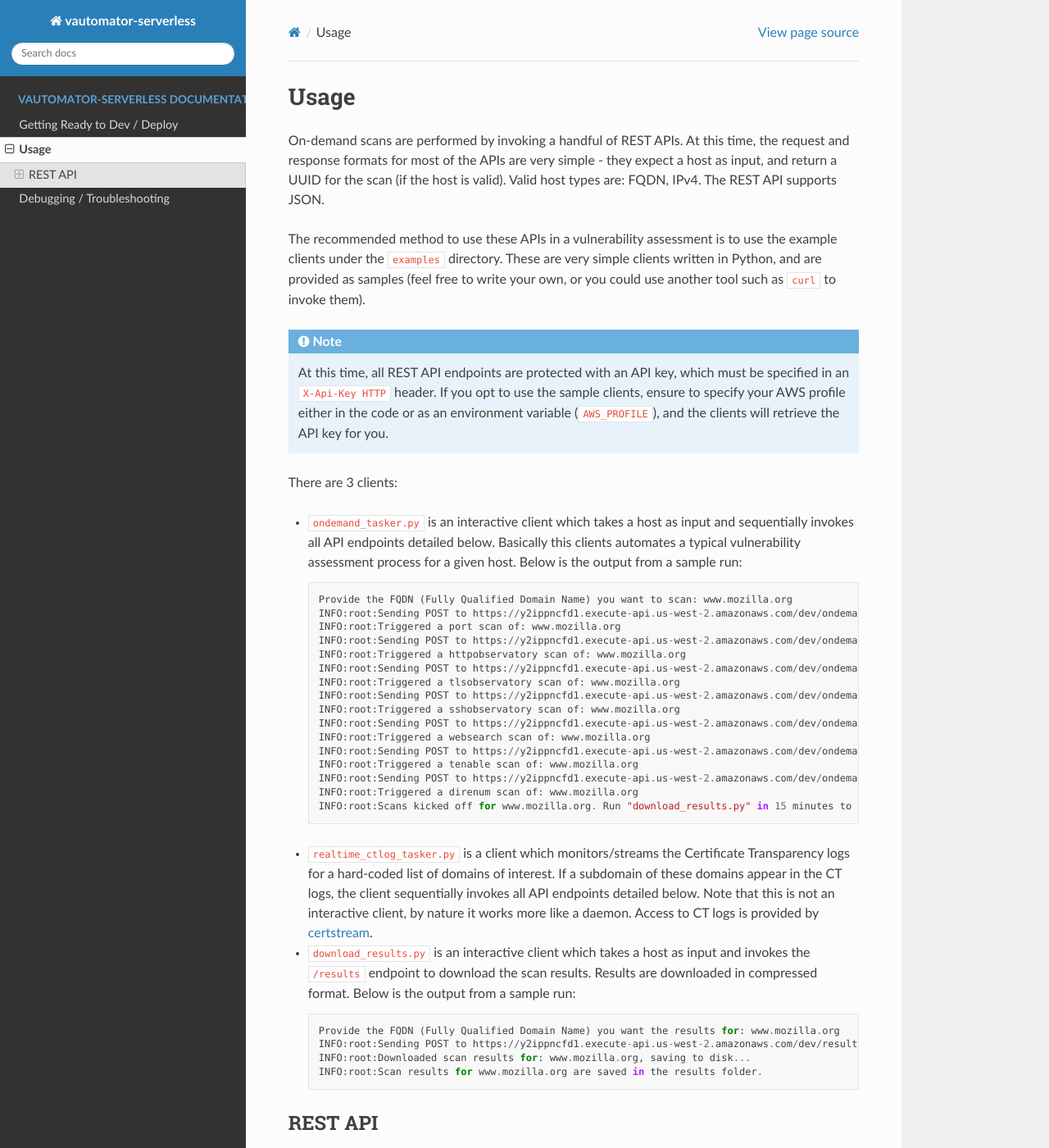
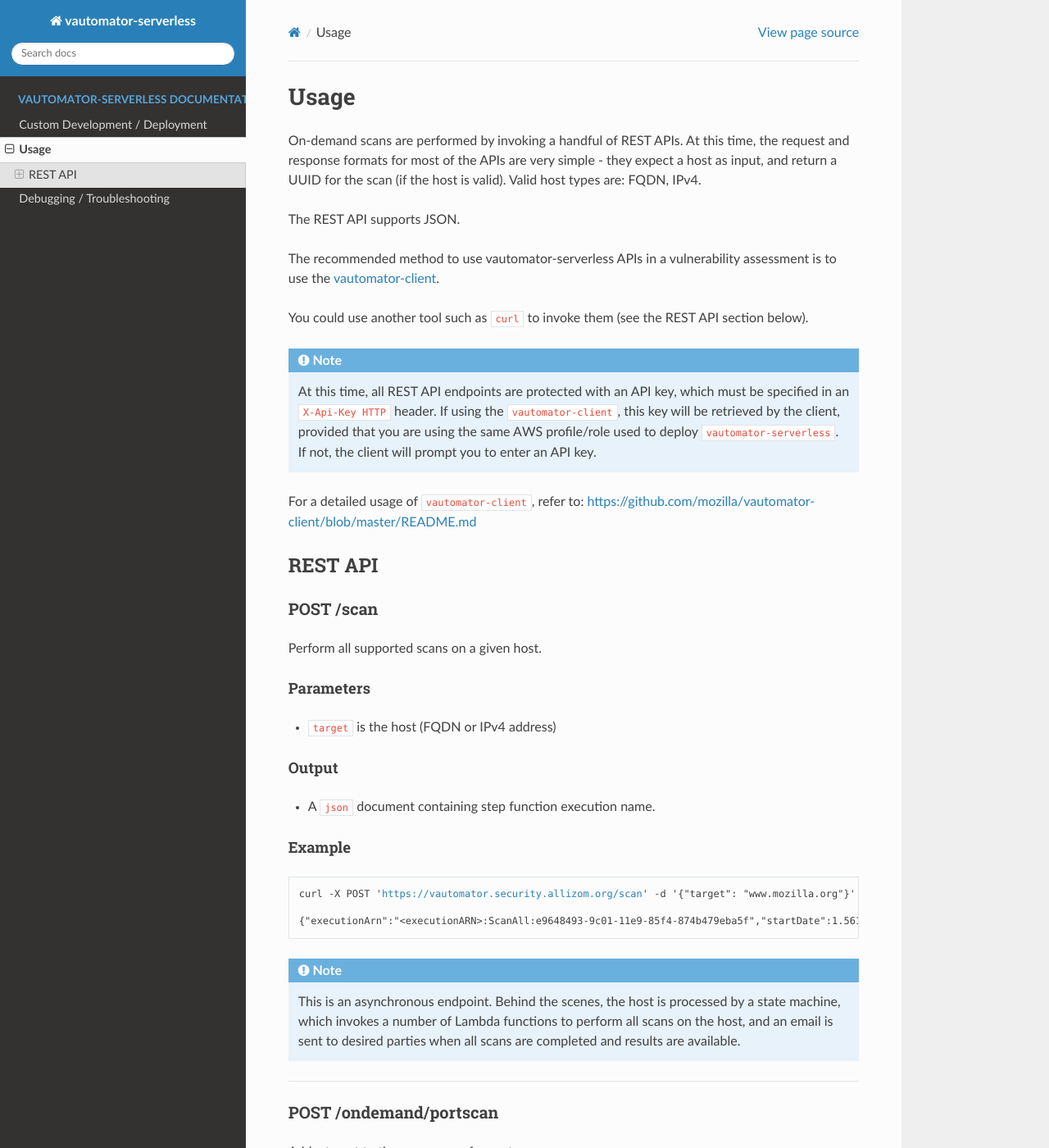
Before and after one commit to mozilla/vautomator-serverless, a Sphinx documentation site: the page built from docs/usage.rst, in a window 1280 px wide and 1400 px high. Shown: the whole window at 82% size. Built offline with Sphinx 7.4.7 and the Read the Docs theme 2.0.0, drawn with Linux system fonts in a browser that asks for light colours; some of the changed text lies outside the part shown.

Commit message:
Update public documentation

```diff
--- a/docs/troubleshoot.rst
+++ b/docs/troubleshoot.rst
@@ -1,3 +1,5 @@
 ############################
 Debugging / Troubleshooting
 ############################
+
+Currently, the best way to debug or troubleshoot is to access Cloudwatch logs for your AWS account used to deploy ``vautomator-serverless``.
--- a/docs/usage.rst
+++ b/docs/usage.rst
@@ -2,62 +2,18 @@
 Usage
 ############
 
-On-demand scans are performed by invoking a handful of REST APIs. At this time, the request
-and response formats for most of the APIs are very simple - they expect a host as input, and
-return a UUID for the scan (if the host is valid). Valid host types are: FQDN, IPv4.
+On-demand scans are performed by invoking a handful of REST APIs. At this time, the request and response formats for most of the APIs are very simple - they expect a host as input, and return a UUID for the scan (if the host is valid). Valid host types are: FQDN, IPv4.
+
 The REST API supports JSON.
 
-The recommended method to use these APIs in a vulnerability assessment is to
-use the example clients under the ``examples`` directory. These are very simple clients
-written in Python, and are provided as samples (feel free to write your own, or you could
-use another tool such as ``curl`` to invoke them).
+The recommended method to use vautomator-serverless APIs in a vulnerability assessment is to use the `vautomator-client <https://github.com/mozilla/vautomator-client>`__.
+
+You could use another tool such as ``curl`` to invoke them (see the REST API section below).
 
 .. note:: At this time, all REST API endpoints are protected with an API key, which
-   must be specified in an ``X-Api-Key HTTP`` header. If you opt to use the sample clients,
-   ensure to specify your AWS profile either in the code or as an environment variable
-   (``AWS_PROFILE``), and the clients will retrieve the API key for you.
+   must be specified in an ``X-Api-Key HTTP`` header. If using the ``vautomator-client``, this key will be retrieved by the client, provided that you are using the same AWS profile/role used to deploy ``vautomator-serverless``. If not, the client will prompt you to enter an API key.
 
-There are 3 clients:
-
-*   ``ondemand_tasker.py`` is an interactive client which takes a host as input and
-    sequentially invokes all API endpoints detailed below. Basically this clients automates
-    a typical vulnerability assessment process for a given host. Below is the output from
-    a sample run:
-
-    .. parsed-literal::
-
-       Provide the FQDN (Fully Qualified Domain Name) you want to scan: www.mozilla.org
-       INFO:root:Sending POST to https://y2ippncfd1.execute-api.us-west-2.amazonaws.com/dev/ondemand/portscan
-       INFO:root:Triggered a port scan of: www.mozilla.org
-       INFO:root:Sending POST to https://y2ippncfd1.execute-api.us-west-2.amazonaws.com/dev/ondemand/httpobservatory
-       INFO:root:Triggered a httpobservatory scan of: www.mozilla.org
-       INFO:root:Sending POST to https://y2ippncfd1.execute-api.us-west-2.amazonaws.com/dev/ondemand/tlsobservatory
-       INFO:root:Triggered a tlsobservatory scan of: www.mozilla.org
-       INFO:root:Sending POST to https://y2ippncfd1.execute-api.us-west-2.amazonaws.com/dev/ondemand/sshobservatory
-       INFO:root:Triggered a sshobservatory scan of: www.mozilla.org
-       INFO:root:Sending POST to https://y2ippncfd1.execute-api.us-west-2.amazonaws.com/dev/ondemand/websearch
-       INFO:root:Triggered a websearch scan of: www.mozilla.org
-       INFO:root:Sending POST to https://y2ippncfd1.execute-api.us-west-2.amazonaws.com/dev/ondemand/tenablescan
-       INFO:root:Triggered a tenable scan of: www.mozilla.org
-       INFO:root:Sending POST to https://y2ippncfd1.execute-api.us-west-2.amazonaws.com/dev/ondemand/direnum
-       INFO:root:Triggered a direnum scan of: www.mozilla.org
-       INFO:root:Scans kicked off for www.mozilla.org. Run "download_results.py" in 15 minutes to have the scan results.
-
-*   ``realtime_ctlog_tasker.py`` is a client which monitors/streams the Certificate
-    Transparency logs for a hard-coded list of domains of interest. If a subdomain of these
-    domains appear in the CT logs, the client sequentially invokes all API endpoints detailed
-    below. Note that this is not an interactive client, by nature it works more like a daemon.
-    Access to CT logs is provided by `certstream <https://github.com/CaliDog/certstream-python>`_.
-*   ``download_results.py`` is an interactive client which takes a host as input and
-    invokes the ``/results`` endpoint to download the scan results. Results are downloaded in
-    compressed format. Below is the output from a sample run:
-
-    .. parsed-literal::
-
-       Provide the FQDN (Fully Qualified Domain Name) you want the results for: www.mozilla.org
-       INFO:root:Sending POST to https://y2ippncfd1.execute-api.us-west-2.amazonaws.com/dev/results
-       INFO:root:Downloaded scan results for: www.mozilla.org, saving to disk...
-       INFO:root:Scan results for www.mozilla.org are saved in the results folder.
+For a detailed usage of ``vautomator-client``, refer to: https://github.com/mozilla/vautomator-client/blob/master/README.md
 
 REST API
 ===========
@@ -76,7 +32,7 @@
 Example
 ++++++++
 .. parsed-literal::
-   curl -X POST 'https://y2ippncfd1.execute-api.us-west-2.amazonaws.com/dev/scan' \
+   curl -X POST 'https://vautomator.security.allizom.org/scan' \
    -d '{"target": "www.mozilla.org"}' -H 'X-Api-Key: abcdefgh12345678'
 
    {"executionArn":"<executionARN>:ScanAll:e9648493-9c01-11e9-85f4-874b479eba5f","startDate":1.561986763711E9}
@@ -102,7 +58,7 @@
 Example
 ++++++++
 .. parsed-literal::
-   curl -X POST 'https://y2ippncfd1.execute-api.us-west-2.amazonaws.com/dev/ondemand/portscan' \
+   curl -X POST 'https://vautomator.security.allizom.org/ondemand/portscan' \
    -d '{"target": "www.mozilla.org"}' -H 'X-Api-Key: abcdefgh12345678'
 
    {"uuid": "ac90f64c-3516-4449-bf4e-040d2f18fdc9"}
@@ -127,7 +83,7 @@
 Example
 ++++++++
 .. parsed-literal::
-   curl -X POST 'https://y2ippncfd1.execute-api.us-west-2.amazonaws.com/dev/ondemand/httpobservatory' \
+   curl -X POST 'https://vautomator.security.allizom.org/ondemand/httpobservatory' \
    -d '{"target": "www.mozilla.org"}' -H 'X-Api-Key: abcdefgh12345678'
 
    {"uuid": "6dd38a01-4d2d-4781-8db1-3ab65b63e1fb"}
@@ -149,7 +105,7 @@
 Example
 ++++++++
 .. parsed-literal::
-   curl -X POST 'https://y2ippncfd1.execute-api.us-west-2.amazonaws.com/dev/ondemand/tlsobservatory' \
+   curl -X POST 'https://vautomator.security.allizom.org/ondemand/tlsobservatory' \
    -d '{"target": "www.mozilla.org"}' -H 'X-Api-Key: abcdefgh12345678'
 
    {"uuid": "31c1f82e-83e2-4ccf-b245-8907d0a9eee8"}
@@ -171,7 +127,7 @@
 Example
 ++++++++
 .. parsed-literal::
-   curl -X POST 'https://y2ippncfd1.execute-api.us-west-2.amazonaws.com/dev/ondemand/sshobservatory' \
+   curl -X POST 'https://vautomator.security.allizom.org/ondemand/sshobservatory' \
    -d '{"target": "www.mozilla.org"}' -H 'X-Api-Key: abcdefgh12345678'
 
    {"uuid": "be32e717-c72e-41d9-806f-fd4de805aae4"}
@@ -193,7 +149,7 @@
 Example
 ++++++++
 .. parsed-literal::
-   curl -X POST 'https://y2ippncfd1.execute-api.us-west-2.amazonaws.com/dev/ondemand/websearch' \
+   curl -X POST 'https://vautomator.security.allizom.org/ondemand/websearch' \
    -d '{"target": "www.mozilla.org"}' -H 'X-Api-Key: abcdefgh12345678'
 
    {"uuid": "0b9e2375-1e8a-4921-8bb4-1e82f695d1dc"}
@@ -215,7 +171,7 @@
 Example
 ++++++++
 .. parsed-literal::
-   curl -X POST 'https://y2ippncfd1.execute-api.us-west-2.amazonaws.com/dev/ondemand/direnum' \
+   curl -X POST 'https://vautomator.security.allizom.org/ondemand/direnum' \
    -d '{"target": "www.mozilla.org"}' -H 'X-Api-Key: abcdefgh12345678'
 
    {"uuid": "1c124924-2938-423b-a42a-489e2dc8ac64"}
@@ -241,7 +197,7 @@
 Example
 ++++++++
 .. parsed-literal::
-   curl -X POST 'https://y2ippncfd1.execute-api.us-west-2.amazonaws.com/dev/ondemand/tenablescan' \
+   curl -X POST 'https://vautomator.security.allizom.org/ondemand/tenablescan' \
    -d '{"target": "www.mozilla.org"}' -H 'X-Api-Key: abcdefgh12345678'
 
    {"uuid": "a778ada0-051f-464f-bf18-599d051f0fac"}
@@ -266,6 +222,6 @@
 Example
 ++++++++
 .. parsed-literal::
-   curl -X POST 'https://y2ippncfd1.execute-api.us-west-2.amazonaws.com/dev/results' \
+   curl -X POST 'https://vautomator.security.allizom.org/results' \
    -d '{"target": "www.mozilla.org"}' -H 'X-Api-Key: abcdefgh12345678' \
    -H 'Accept: application/gzip' > www.mozilla.org__results.tgz
```
Also changed, not shown: README.rst (+7 -10 lines), docs/setup.rst (+19 -24 lines), .travis.yml.
